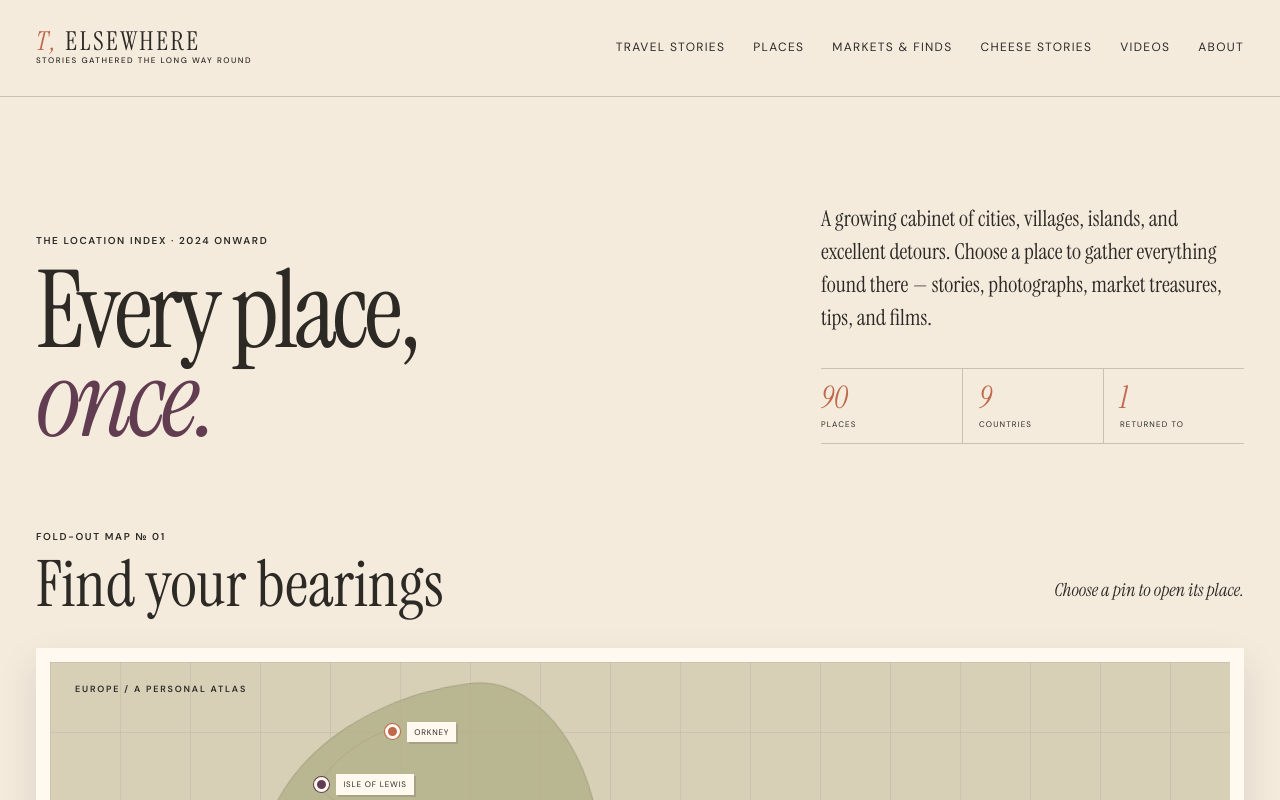
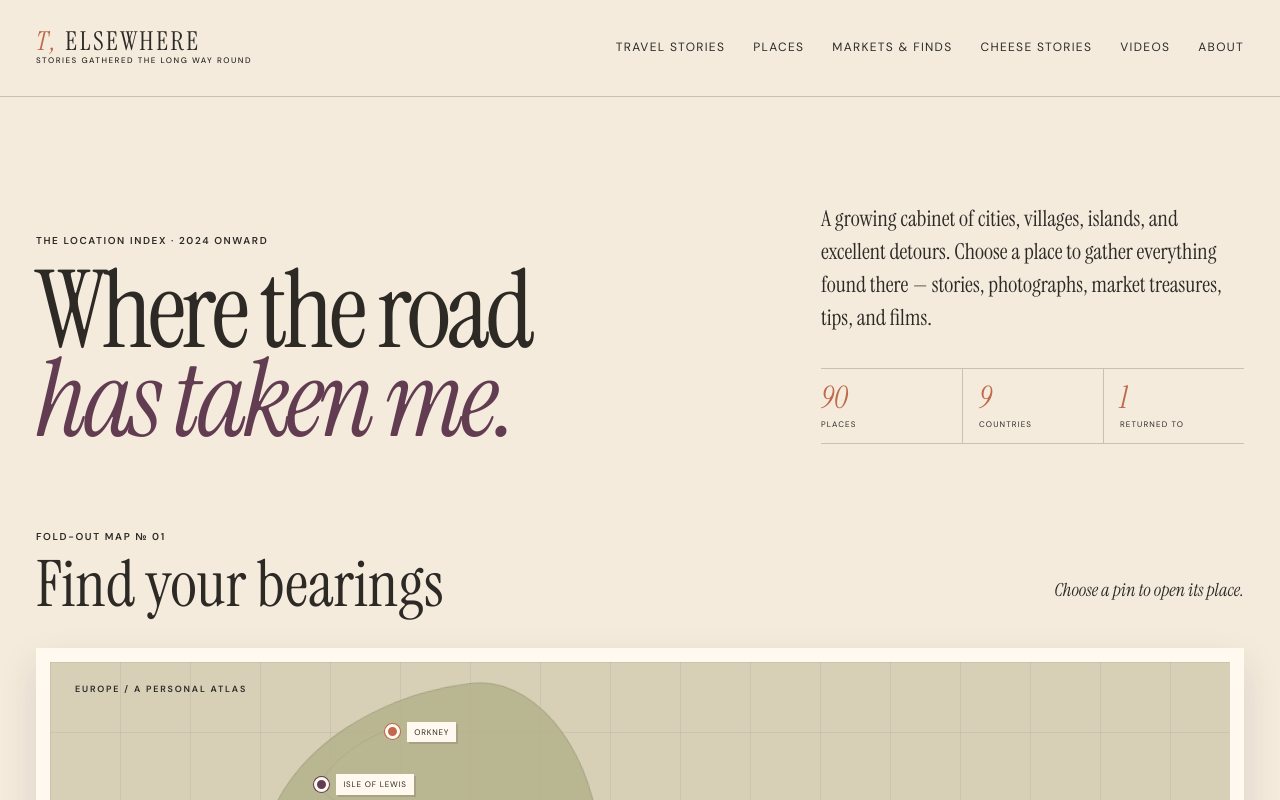
Before and after one commit to wefeltlikeit-sketch/T_Elsewhere, a Next.js app: page /places in a window 1280 px wide. Shown: the top 800 px of the page. Built offline with nearby package versions, Linux system fonts and the light colour scheme.

Commit message:
Refine Places hero language

```diff
--- a/app/places/page.tsx
+++ b/app/places/page.tsx
@@ -17,7 +17,7 @@ export default function PlacesPage() {
     <section className="atlas-hero shell">
       <div>
         <p className="eyebrow">The location index · 2024 onward</p>
-        <h1>Every place,<br /><em>once.</em></h1>
+        <h1>Where the road<br /><em>has taken me.</em></h1>
       </div>
       <div className="atlas-intro-wrap">
         <p className="atlas-intro">A growing cabinet of cities, villages, islands, and excellent detours. Choose a place to gather everything found there — stories, photographs, market treasures, tips, and films.</p>
```
